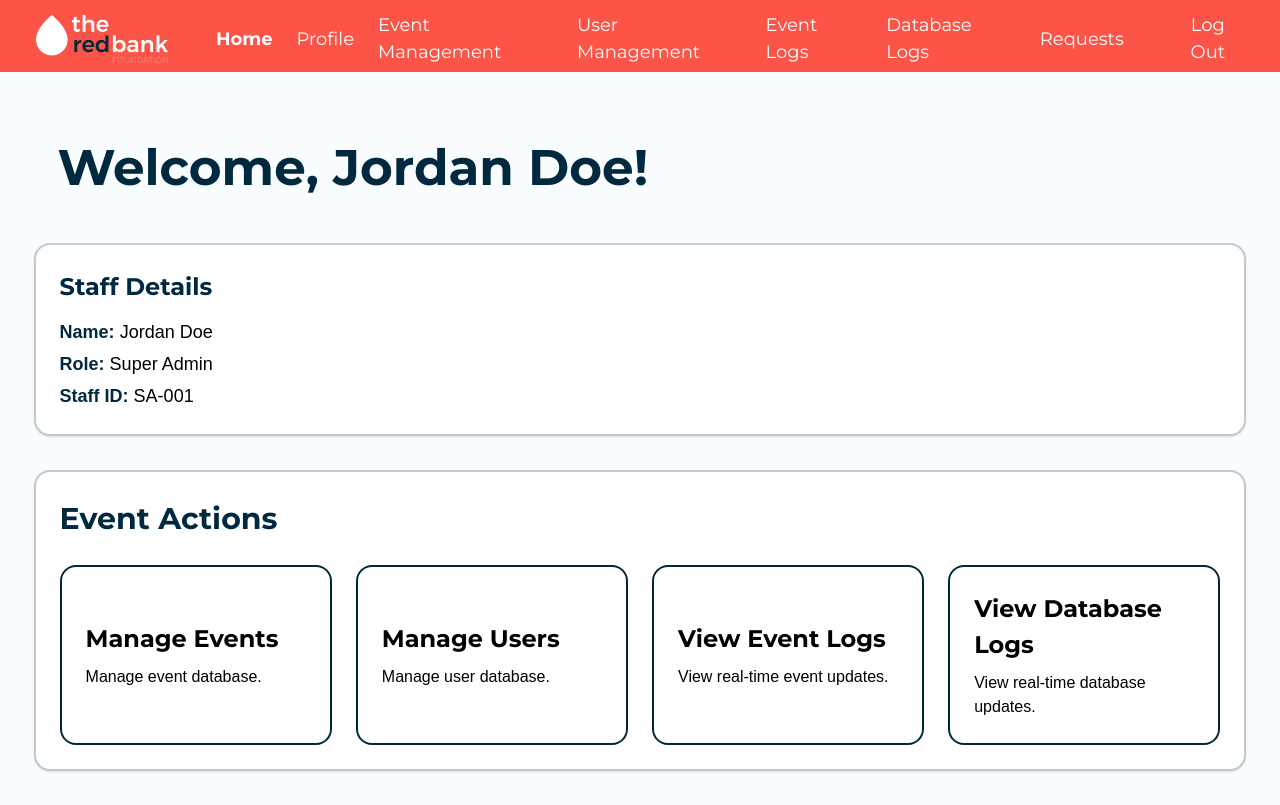
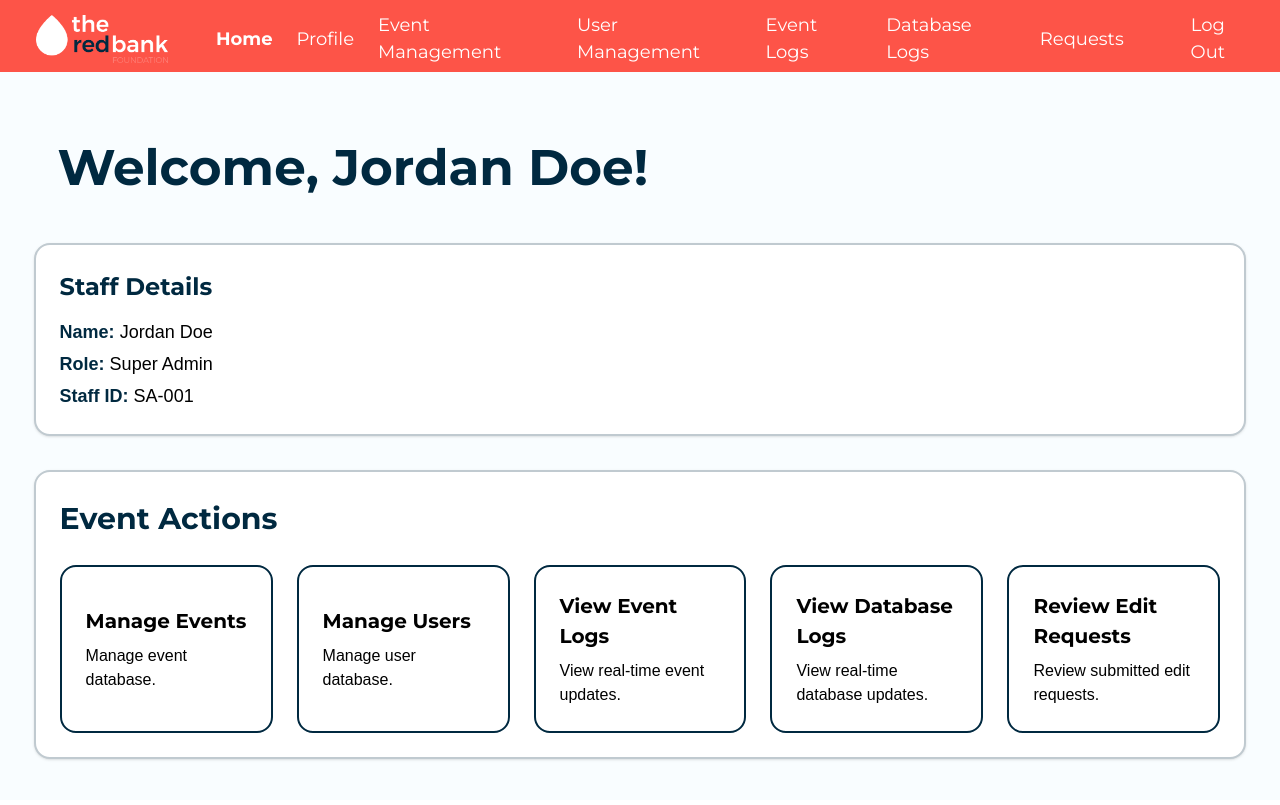
Before and after one commit to RanFrosh/CSSWENG-Blood-Digitalization, a Next.js app in the folder sweng/: page /sa/management in a window 1280 px wide. Built offline with nearby package versions, Linux system fonts and the light colour scheme.

Commit message:
added edit request button

```diff
--- a/sweng/app/sa/management/page.tsx
+++ b/sweng/app/sa/management/page.tsx
@@ -34,6 +34,10 @@ export default function AnalyticsPage() {
 
     const goDataLog = () => {
         router.push(`/sa/management/logs/data`);
+    };
+
+    const goRequests = () => {
+        router.push("/sa/management/requests");
     };
 
     return (
@@ -86,12 +90,12 @@ export default function AnalyticsPage() {
                         Event Actions
                     </h2>
 
-                    <div className="mt-[0.25in] grid grid-cols-1 md:grid-cols-2 xl:grid-cols-4 gap-[0.25in]">
+                    <div className="mt-[0.25in] grid grid-cols-1 md:grid-cols-2 xl:grid-cols-5 gap-[0.25in]">
                         <button
                             onClick={goEventMng}
                             className="bg-white border-2 border-[#002940] rounded-[16px] p-[0.25in] text-left cursor-pointer hover:bg-[#002940] hover:text-white transition"
                         >
-                            <h3 className="text-[24px] font-['Montserrat'] font-bold">
+                            <h3 className="text-[20px] font-['Montserrat'] font-bold">
                                 Manage Events
                             </h3>
 
@@ -104,7 +108,7 @@ export default function AnalyticsPage() {
                             onClick={goUserMng}
                             className="bg-white border-2 border-[#002940] rounded-[16px] p-[0.25in] text-left cursor-pointer hover:bg-[#002940] hover:text-white transition"
                         >
-                            <h3 className="text-[24px] font-['Montserrat'] font-bold">
+                            <h3 className="text-[20px] font-['Montserrat'] font-bold">
                                 Manage Users
                             </h3>
 
@@ -117,7 +121,7 @@ export default function AnalyticsPage() {
                             onClick={goEventLog}
                             className="bg-white border-2 border-[#002940] rounded-[16px] p-[0.25in] text-left cursor-pointer hover:bg-[#002940] hover:text-white transition"
                         >
-                            <h3 className="text-[24px] font-['Montserrat'] font-bold">
+                            <h3 className="text-[20px] font-['Montserrat'] font-bold">
                                 View Event Logs
                             </h3>
 
@@ -130,12 +134,25 @@ export default function AnalyticsPage() {
                             onClick={goDataLog}
                             className="bg-white border-2 border-[#002940] rounded-[16px] p-[0.25in] text-left cursor-pointer hover:bg-[#002940] hover:text-white transition"
                         >
-                            <h3 className="text-[24px] font-['Montserrat'] font-bold">
+                            <h3 className="text-[20px] font-['Montserrat'] font-bold">
                                 View Database Logs
                             </h3>
 
                             <p className="mt-[8px] text-[16px]">
                                 View real-time database updates.
+                            </p>
+                        </button>
+
+                        <button
+                            onClick={goRequests}
+                            className="bg-white border-2 border-[#002940] rounded-[16px] p-[0.25in] text-left cursor-pointer hover:bg-[#002940] hover:text-white transition"
+                        >
+                            <h3 className="text-[20px] font-['Montserrat'] font-bold">
+                                Review Edit Requests
+                            </h3>
+
+                            <p className="mt-[8px] text-[16px]">
+                                Review submitted edit requests.
                             </p>
                         </button>
                     </div>
```
